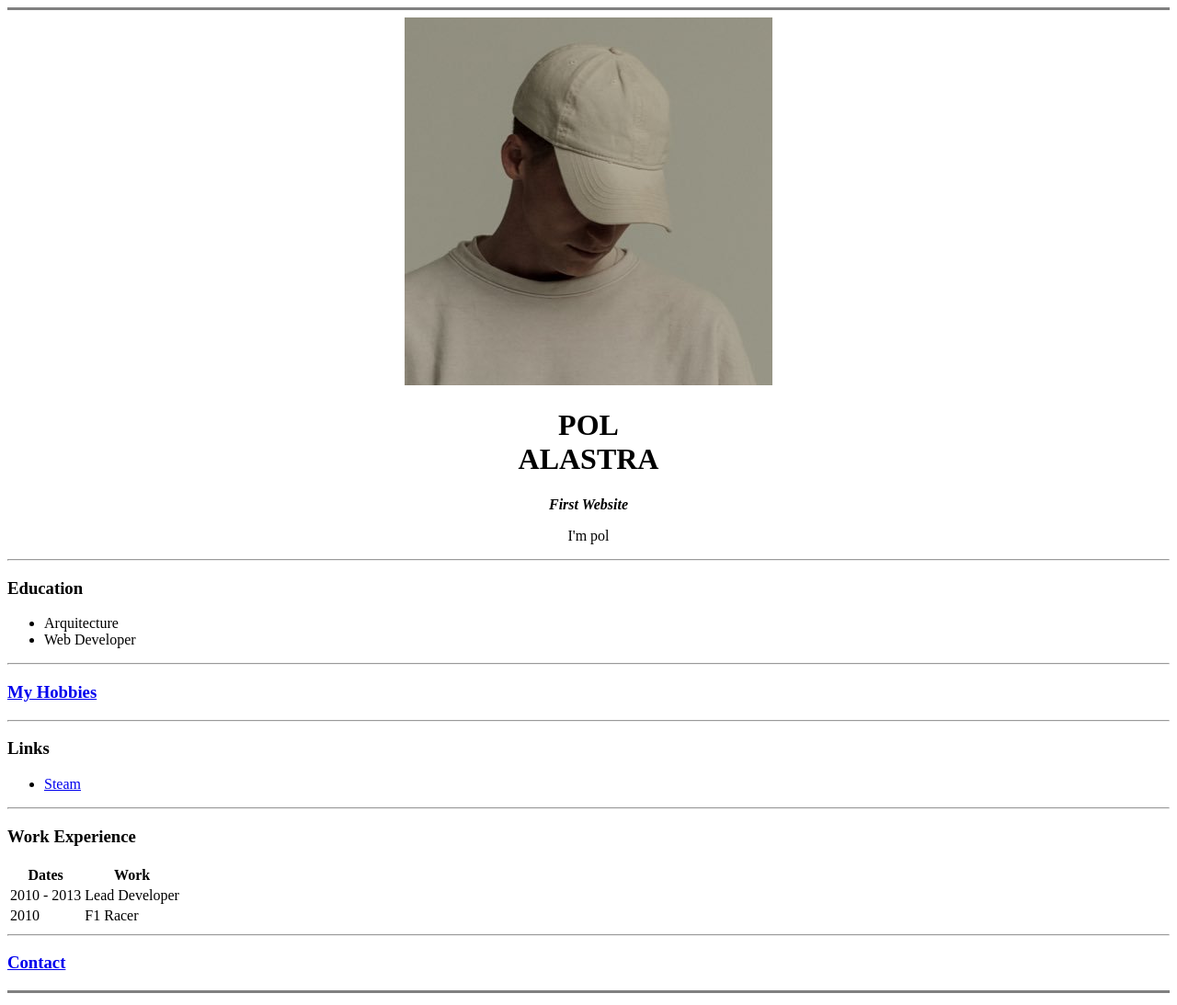
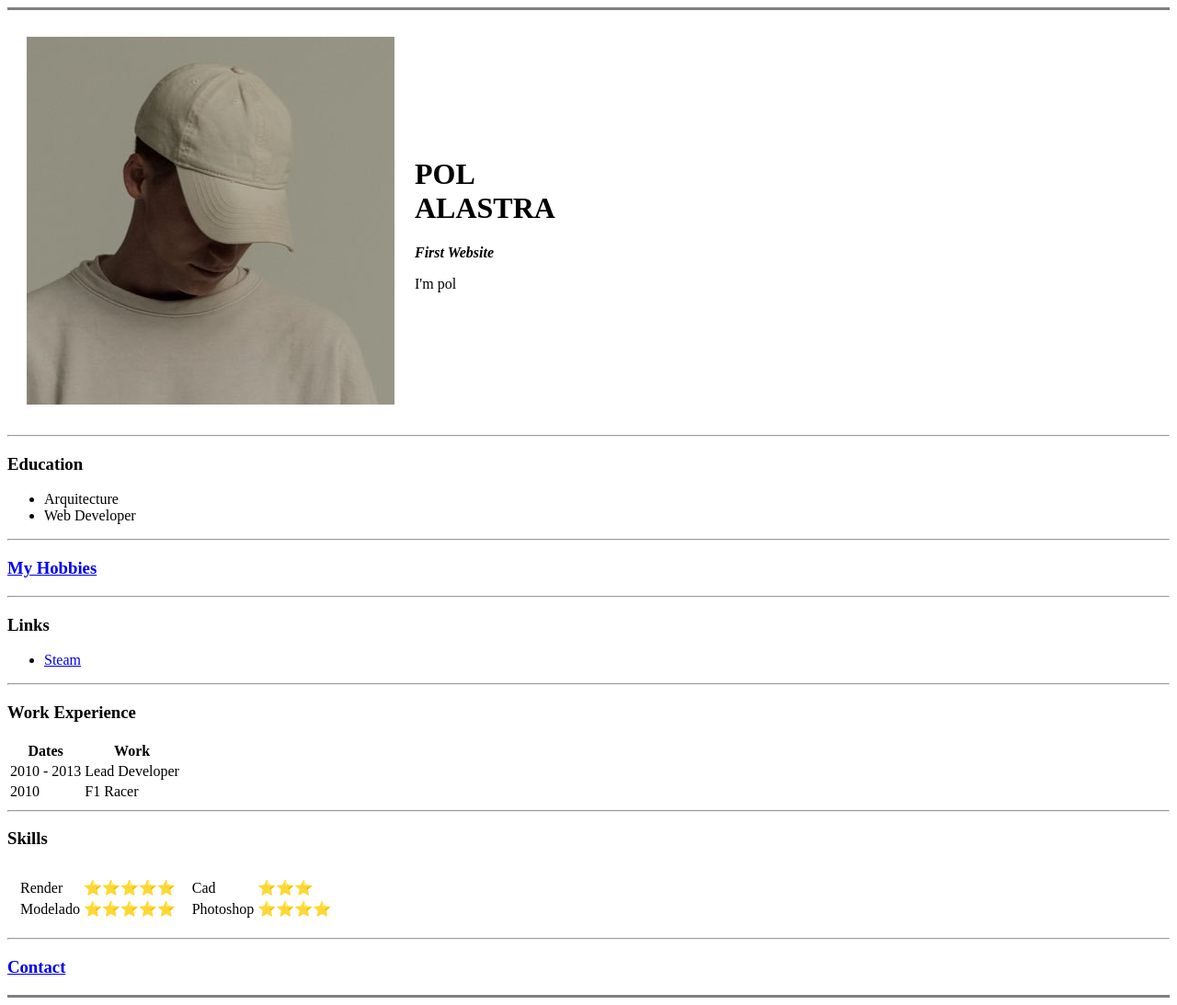
Before and after one commit to alastrapablo/UWD-html, a plain HTML site: page index.html in a window 1280 px wide. Shown: the whole page at 92% size. Drawn offline with Linux system fonts and the light colour scheme.

Commit message:
cv progres

```diff
--- a/index.html
+++ b/index.html
@@ -10,13 +10,19 @@
 
 <body>
     <hr size='3' noshade>
-    <center>
-        <img src="Img/NF image.jpg" alt="Error">
-        <!-- <img src="https://pbs.twimg.com/profile_images/1626517460257062912/nQ2DSKVf_400x400.jpg" alt="Error"> -->
-        <h1><strong>POL<br>ALASTRA</strong></h1>
-        <p><em><strong>First Website</strong></em></p>
-        <p>I'm pol</p>
-    </center>
+    <table cellspacing="20px">
+        <tr>
+            <td>
+                <img src="Img/NF image.jpg" alt="Error">
+                <!-- <img src="https://pbs.twimg.com/profile_images/1626517460257062912/nQ2DSKVf_400x400.jpg" alt="Error"> -->
+            </td>
+            <td>
+                <h1><strong>POL<br>ALASTRA</strong></h1>
+                <p><em><strong>First Website</strong></em></p>
+                <p>I'm pol</p>
+            </td>
+        </tr>
+    </table>
 
     <hr>
     <h3>Education</h3>
@@ -26,12 +32,12 @@
     </ul>
 
     <hr>
-    <h3> <a href="My Hobbies.html" target="_blank"><strong>My Hobbies</strong></a> </h3>
+    <h3> <a href="My Hobbies.html"><strong>My Hobbies</strong></a> </h3>
 
     <hr>
     <h3>Links</h3>
     <ul>
-        <li><a href="https://steamcommunity.com/profiles/76561199200916201/">Steam</a></li>
+        <li><a href="https://steamcommunity.com/profiles/76561199200916201/" target="_blank">Steam</a></li>
     </ul>
 
     <hr>
@@ -57,7 +63,38 @@
     </table>
 
     <hr>
-    <h3> <a href="contact.html" target="_blank"><strong>Contact</strong></a> </h3>
+    <h3>Skills</h3>
+    <table cellspacing="10px">
+        <tr>
+            <td>
+                <table>
+                    <tr>
+                        <td>Render</td>
+                        <td>⭐⭐⭐⭐⭐</td>
+                    </tr>
+                    <tr>
+                        <td>Modelado</td>
+                        <td>⭐⭐⭐⭐⭐</td>
+                    </tr>
+                </table>
+            </td>
+            <td>
+                <table>
+                    <tr>
+                        <td>Cad</td>
+                        <td>⭐⭐⭐</td>
+                    </tr>
+                    <tr>
+                        <td>Photoshop</td>
+                        <td>⭐⭐⭐⭐</td>
+                    </tr>
+                </table>
+            </td>
+        </tr>
+    </table>
+
+    <hr>
+    <h3> <a href="contact.html"><strong>Contact</strong></a> </h3>
 
     <hr size='3' noshade>
 </body>
```
Also changed, not shown: My Hobbies.html (+4 -0 lines), contact.html (+21 -1 lines).
